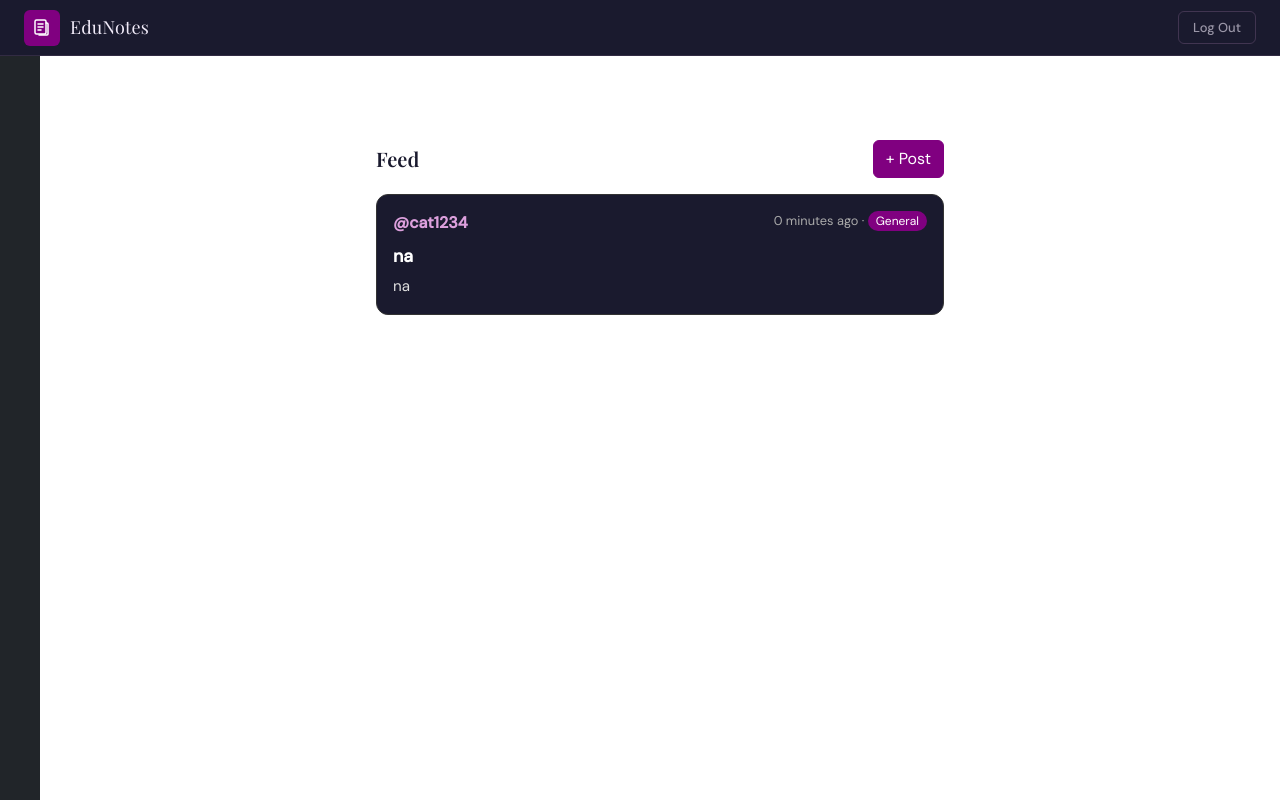
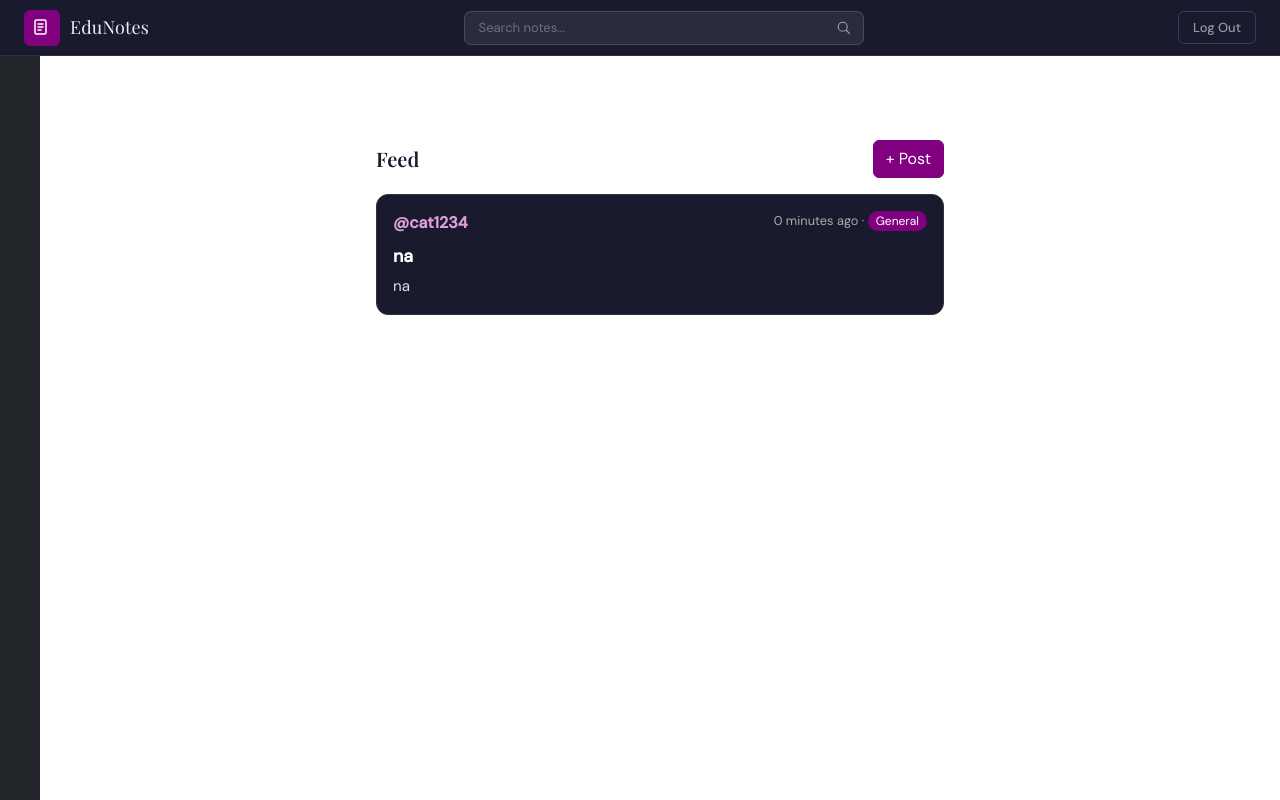
Before and after one commit to crzles/proj1App, a Django app: page /home/ in a window 1280 px wide. Run offline with Django 5.2, Linux system fonts and the light colour scheme; a user stored in the database is signed in; data comes from the database, SQL or seed files in the repository.

Commit message:
added a search bar to navbar

```diff
--- a/proj1/urls.py
+++ b/proj1/urls.py
@@ -28,6 +28,7 @@ urlpatterns = [
     path('signup/', views.signup, name='signup'),
     path('login/', views.login, name='login'),
     path('home/', views.home, name='home'),
+    path('search/', views.search, name='search'),
     path('logout/', views.logout, name='logout'),
     path('posts/create/', views.create_post, name='create_post'),
     path('communities/', views.communities, name='communities'),
--- a/proj1App/static/proj1App/css/style.css
+++ b/proj1App/static/proj1App/css/style.css
@@ -150,3 +150,62 @@ body {
     font-size: 0.9rem;
     word-break: break-all;
 }
+
+/* search bar */
+.en-search-form {
+    display: flex;
+    align-items: stretch;
+    flex: 2;
+    max-width: 400px;
+    margin: 0 1.5rem;
+}
+
+.en-search-input {
+    width: 100%;
+    height: 34px;
+    padding: 0px 14px;
+    background-color: rgba(255, 255, 255, 0.08);
+    border: 1px solid rgba(221, 160, 221, 0.2);
+    border-right: none;
+    border-radius: 7px 0 0 7px;
+    font-family: 'DM Sans', sans-serif;
+    font-size: 13px;
+    color: #f0eaf8;
+    outline: none;
+    transition: border-color 0.18s, background-color 0.18s;
+    box-sizing: border-box;
+}
+
+.en-search-input::placeholder {
+    color: rgba(240, 234, 248, 0.35);
+}
+
+.en-search-input:focus {
+    background-color: rgba(255, 255, 255, 0.12);
+    border-color: plum;
+}
+
+.en-search-btn {
+    height: 34px;
+    padding: 0px 12px;
+    background-color: rgba(255, 255, 255, 0.08);
+    border: 1px solid rgba(221, 160, 221, 0.2);
+    border-left: none;
+    border-radius: 0 7px 7px 0;
+    color: rgba(240, 234, 248, 0.6);
+    cursor: pointer;
+    display: flex;
+    align-items: center;
+    transition: background-color 0.18s, color 0.18s;
+    box-sizing: border-box;
+}
+
+.en-search-btn:hover {
+    background-color: rgba(221, 160, 221, 0.15);
+    color: plum;
+}
+
+/* Hide search bar on small screens */
+@media (max-width: 600px) {
+    .en-search-form { display: none; }
+}
--- a/proj1App/templates/proj1App/home.html
+++ b/proj1App/templates/proj1App/home.html
@@ -10,18 +10,24 @@
 <!-- Navbar -->
 <nav class="en-navbar">
     <a href="/" class="en-brand">
-
         <div class="en-brand-icon">
-            <svg width="20" height="20" viewBox="0 0 20 20" fill="none">
+            <svg width="20" height="20" viewbox="0 0 20 20" fill="none">
                 <rect x="3" y="2" width="11" height="14" rx="1.5" stroke="#fff" stroke-width="1.5"/>
                 <path d="M6 6h5M6 9h5M6 12h3" stroke="#fff" stroke-width="1.5" stroke-linecap="round"/>
-                <path d="M14 5h1a1 1 0 011 1v10a1 1 0 01-1 1H7" stroke="#fff" stroke-width="1.5" stroke-linecap="round"/>
+                <path d="M14 5h1a1 1 0 011 1v10a1 1 0 01-1 1H7" stroke="fff" stroke-width="1.5" stroke-linecap="round"/>
             </svg>
         </div>
-
         <span class="en-brand-name">EduNotes</span>
     </a>
-
+    <form method="GET" action="/search/" class="en-search-form">
+        <input type="text" name="q" class="en-search-input" placeholder="Search notes...">
+        <button type="submit" class="en-search-btn">
+            <svg width="15" height="15" viewBox="0 0 20 20" fill="none">
+                <circle cx="9" cy="9" r="6" stroke="currentColor" stroke-width="1.5"/>
+                <path d="M14 14l4 4" stroke="currentColor" stroke-width="1.5" stroke-linecap="round"/>
+            </svg>
+        </button>
+    </form>
     <a href="/logout/" class="en-navbar-logout">Log Out</a>
 </nav>
 
--- a/proj1App/views.py
+++ b/proj1App/views.py
@@ -3,6 +3,7 @@ from django.contrib.auth import authenticate, login as auth_login, logout as aut
 from django.contrib.auth.decorators import login_required
 from django.contrib.auth.models import User
 from django.contrib import messages
+from django.db import models
 from .models import Profile, Post, Community, DiscussionPod
 
 
@@ -49,6 +50,18 @@ def login(request):
 def home(request):
     posts = Post.objects.all().select_related('user')
     return render(request, 'proj1App/home.html', {'posts': posts})
+
+@login_required
+def search(request):
+    query = request.GET.get('q', '')
+    results = []
+    if query:
+        results = Post.objects.filter(
+            models.Q(title__icontains=query) |
+            models.Q(body__icontains=query) |
+            models.Q(category__icontains=query)
+        ).select_related('user')
+    return render(request, 'proj1App/search.html', {'results': results, 'query': query})
 
 @login_required
 def create_post(request):
```
Also changed, not shown: proj1App/templates/proj1App/communities.html (+9 -0 lines), proj1App/templates/proj1App/search.html (added, +59 -0 lines).
